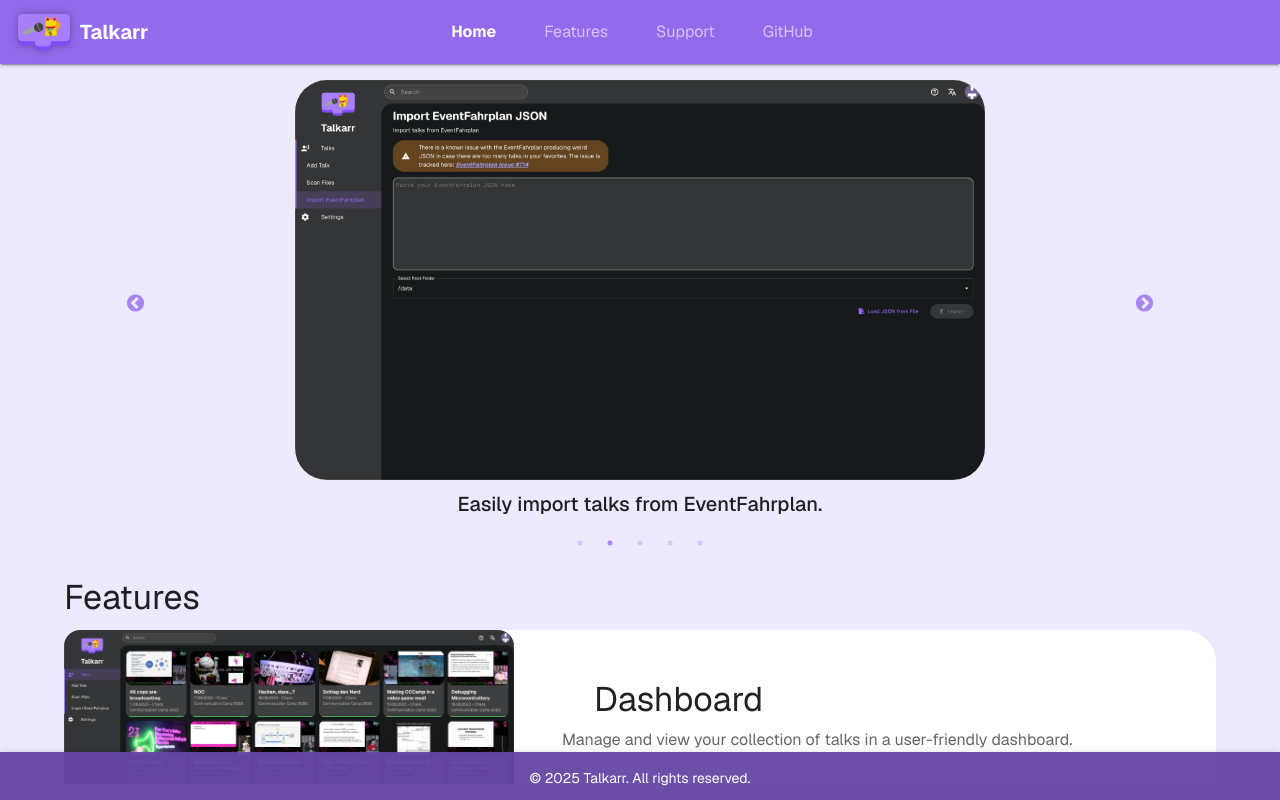
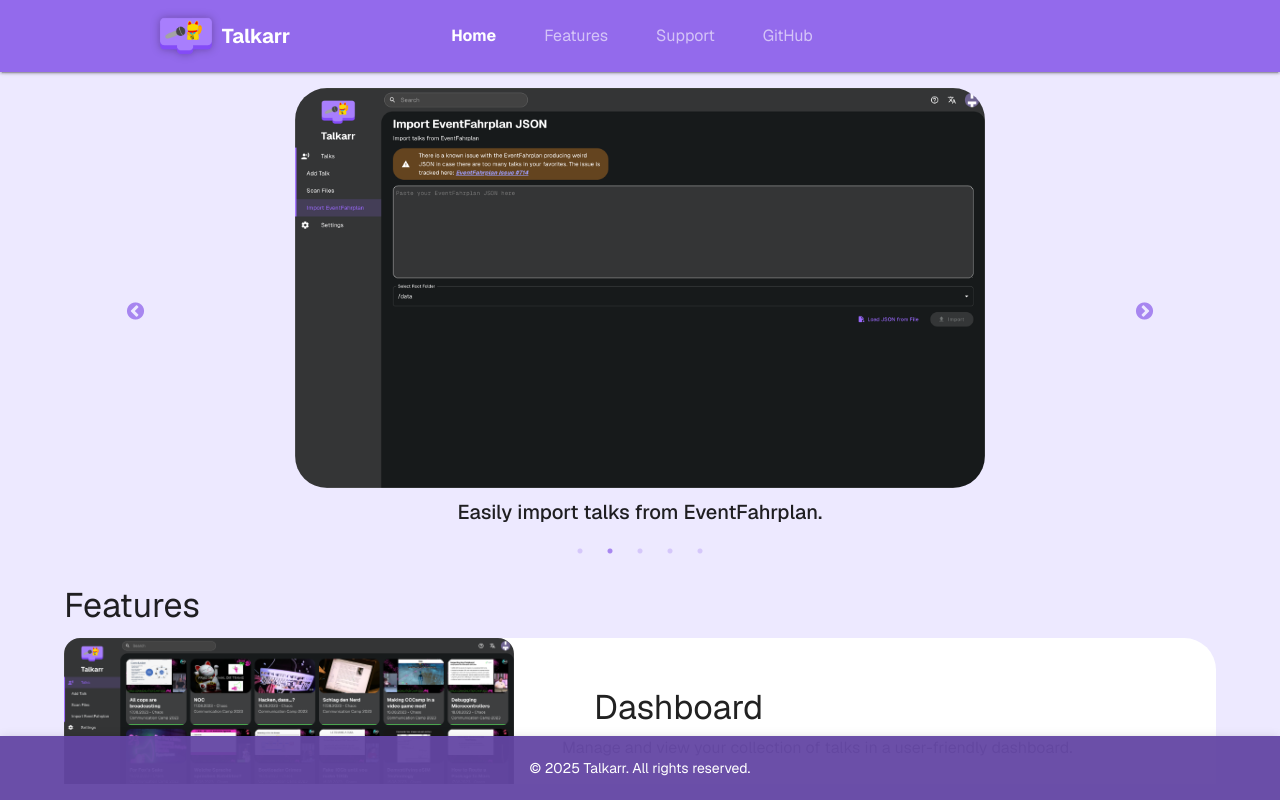
Before and after one commit to talkarr/talkarr-website, a Next.js app: page / in a window 1280 px wide. Built offline with nearby package versions, Linux system fonts and the light colour scheme; some icons are missing; what @mui/material-nextjs would draw is missing.

Commit message:
Improve layouts

```diff
--- a/src/content/HomePage/components/FeatureElement/index.tsx
+++ b/src/content/HomePage/components/FeatureElement/index.tsx
@@ -26,7 +26,7 @@
 
 const StyledImage = styled(Image)(({ theme }) => ({
     width: '100%',
-    maxWidth: theme.breakpoints.values.sm,
+    // maxWidth: theme.breakpoints.values.sm,
     [theme.breakpoints.up('sm')]: {
         maxWidth: 450,
     },
@@ -48,10 +48,10 @@
         flexWrap="wrap"
         width="100%"
         sx={{
-            flexDirection: 'row',
+            flexDirection: { xs: 'column', sm: 'row' },
             // every 2nd reverse
             '&:nth-of-type(even)': {
-                flexDirection: { xs: 'column', md: 'row-reverse' },
+                flexDirection: { xs: 'column', sm: 'row-reverse' },
             },
             justifyContent: 'left',
         }}
--- a/src/layouts/NavbarLayout/index.tsx
+++ b/src/layouts/NavbarLayout/index.tsx
@@ -95,7 +95,7 @@
                     component="nav"
                     display="flex"
                     alignContent="center"
-                    justifyContent="space-between"
+                    justifyContent="space-evenly"
                     position="sticky"
                     top={0}
                     width="100%"
@@ -108,7 +108,7 @@
                     <Box
                         flex={1}
                         display="flex"
-                        justifyContent="flex-start"
+                        justifyContent={{ xs: 'flex-start', md: 'center' }}
                         alignItems="center"
                     >
                         {/* Left section */}
@@ -165,7 +165,7 @@
                     <Box
                         flex={1}
                         display="flex"
-                        justifyContent="flex-end"
+                        justifyContent={{ xs: 'flex-end', md: 'center' }}
                         alignItems="center"
                     >
                         {/* Right section */}
@@ -176,7 +176,7 @@
                     component="main"
                     height={`calc(100vh - ${navbar.navHeight + navbar.padding}px)`}
                     mb={`${navbar.footerHeight + navbar.padding}px`}
-                    pb={`${navbar.padding}px`}
+                    pb={`${navbar.padding + navbar.pageBottomPadding}px`}
                     sx={{ overflowY: 'auto', scrollBehavior: 'smooth' }}
                 >
                     {children}
@@ -192,6 +192,9 @@
                     bgcolor={alpha(theme.palette.primary.dark, navbar.opacity)}
                     boxShadow={4}
                     zIndex={theme.zIndex.appBar - 1}
+                    display="flex"
+                    justifyContent="center"
+                    alignItems="center"
                 >
                     <a
                         href={githubLicenseLink}
--- a/src/navigation.ts
+++ b/src/navigation.ts
@@ -13,6 +13,7 @@
     navHeight: number;
     footerHeight: number;
     padding: number;
+    pageBottomPadding: number;
     opacity: number;
     routesToShow: {
         path: Route | `https://${string}`;
@@ -22,9 +23,10 @@
 }
 
 const navbar: NavbarConfig = {
-    navHeight: 64,
-    footerHeight: 48,
+    navHeight: 72,
+    footerHeight: 64,
     padding: 16,
+    pageBottomPadding: 180,
     opacity: 0.95,
     routesToShow: [
         {
```
